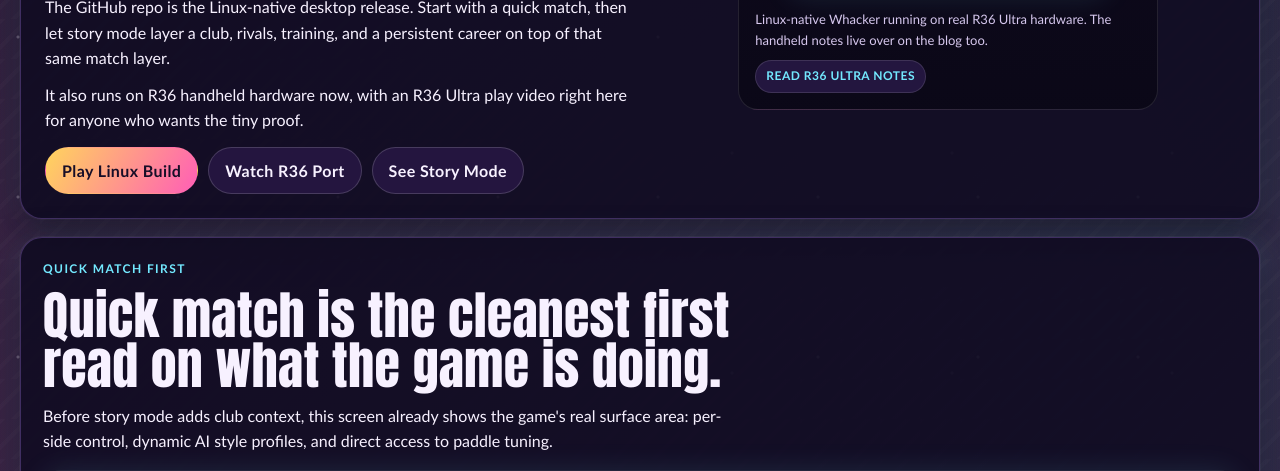
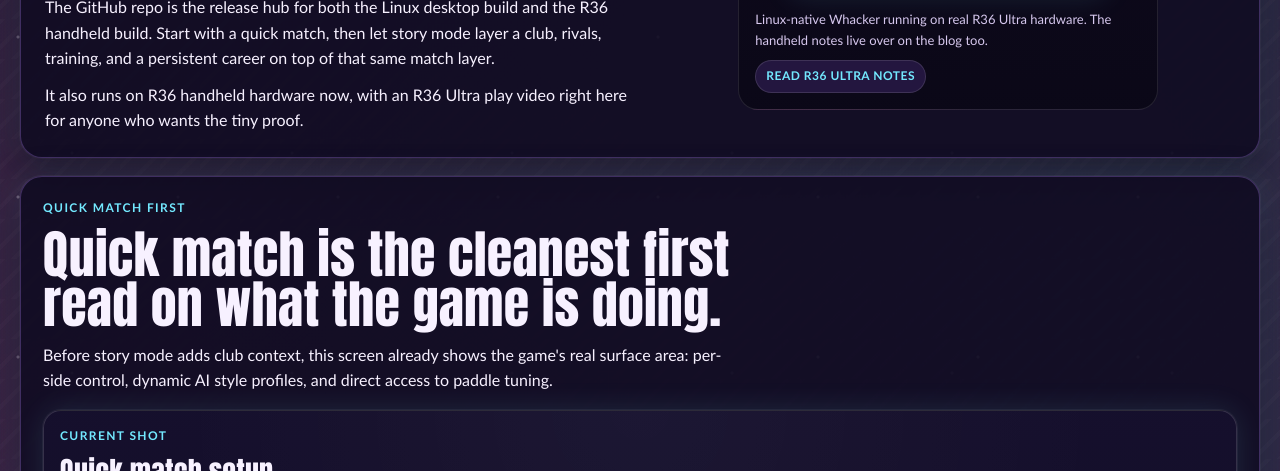
Before and after one commit to GnarGnarHead/GNARGNARHEAD.github.io, a Jekyll site: the page whacker.html, which Jekyll copies as it is, in a window 1280 px wide and 900 px high, scrolled down 518 px, cut to the strip 263-734 px from the top of the window. Built offline with Jekyll 4.4.1, drawn with Linux system fonts in a browser that asks for light colours; some of the changed text lies outside the part shown.

Commit message:
Clean up Whacker hero actions

```diff
--- a/whacker.html
+++ b/whacker.html
@@ -5,18 +5,18 @@
     <meta name="viewport" content="width=device-width, initial-scale=1">
     <meta name="referrer" content="strict-origin-when-cross-origin">
     <title>Whacker // Spin, Style, Story</title>
-    <meta name="description" content="Play Whacker as a Linux-native desktop game or on an R36 Ultra handheld. Spin-heavy Pong with paddle tuning, dynamic style-based AI, persistent growth, and a playable club-story slice.">
+    <meta name="description" content="Play Whacker as a Linux-native game on desktop or R36 handhelds. Spin-heavy Pong with paddle tuning, dynamic style-based AI, persistent growth, and a playable club-story slice.">
     <meta name="robots" content="index,follow,max-image-preview:large">
     <link rel="canonical" href="https://gnargnarhead.github.io/whacker.html">
     <meta property="og:type" content="article">
     <meta property="og:title" content="Whacker // Spin, Style, Story">
-    <meta property="og:description" content="Play Whacker as a Linux-native desktop game or on an R36 Ultra handheld. Spin-heavy Pong with paddle tuning, dynamic style-based AI, persistent growth, and a playable club-story slice.">
+    <meta property="og:description" content="Play Whacker as a Linux-native game on desktop or R36 handhelds. Spin-heavy Pong with paddle tuning, dynamic style-based AI, persistent growth, and a playable club-story slice.">
     <meta property="og:url" content="https://gnargnarhead.github.io/whacker.html">
     <meta property="og:site_name" content="GNARGNARHEAD Cyber Shrine">
     <meta property="og:image" content="https://raw.githubusercontent.com/GnarGnarHead/Whacker/main/screenshots%20final/Screenshot_20260423_151752.png">
     <meta name="twitter:card" content="summary_large_image">
     <meta name="twitter:title" content="Whacker // Spin, Style, Story">
-    <meta name="twitter:description" content="Play Whacker as a Linux-native desktop game or on an R36 Ultra handheld. Spin-heavy Pong with paddle tuning, dynamic style-based AI, persistent growth, and a playable club-story slice.">
+    <meta name="twitter:description" content="Play Whacker as a Linux-native game on desktop or R36 handhelds. Spin-heavy Pong with paddle tuning, dynamic style-based AI, persistent growth, and a playable club-story slice.">
     <meta name="twitter:image" content="https://raw.githubusercontent.com/GnarGnarHead/Whacker/main/screenshots%20final/Screenshot_20260423_151752.png">
     <link rel="stylesheet" href="whacker.css">
     <script type="application/ld+json">
@@ -83,9 +83,10 @@
               makes the match layer feel deliberate from the first glance.
             </p>
             <p>
-              The GitHub repo is the Linux-native desktop release. Start with a
-              quick match, then let story mode layer a club, rivals, training,
-              and a persistent career on top of that same match layer.
+              The GitHub repo is the release hub for both the Linux desktop
+              build and the R36 handheld build. Start with a quick match, then
+              let story mode layer a club, rivals, training, and a persistent
+              career on top of that same match layer.
             </p>
             <p>
               It also runs on R36 handheld hardware now, with an R36 Ultra
@@ -93,11 +94,6 @@
             </p>
           </div>
 
-          <div class="actions">
-            <a class="btn primary" href="https://github.com/GnarGnarHead/Whacker" target="_blank" rel="noreferrer">Play Linux Build</a>
-            <a class="btn secondary" href="#r36-ultra-port">Watch R36 Port</a>
-            <a class="btn secondary" href="#story-mode">See Story Mode</a>
-          </div>
         </div>
 
         <div class="heroVisual">
@@ -489,7 +485,7 @@
           the season into separate timelines.
         </p>
         <div class="actions">
-          <a class="btn primary" href="https://github.com/GnarGnarHead/Whacker" target="_blank" rel="noreferrer">Play Linux Build</a>
+          <a class="btn primary" href="https://github.com/GnarGnarHead/Whacker" target="_blank" rel="noreferrer">Get Builds From GitHub</a>
           <a class="btn secondary" href="projects.html">Back to Projects</a>
         </div>
         <p class="sectionNote">
```
Also changed, not shown: other parts of whacker.html (+1 -1 lines).
